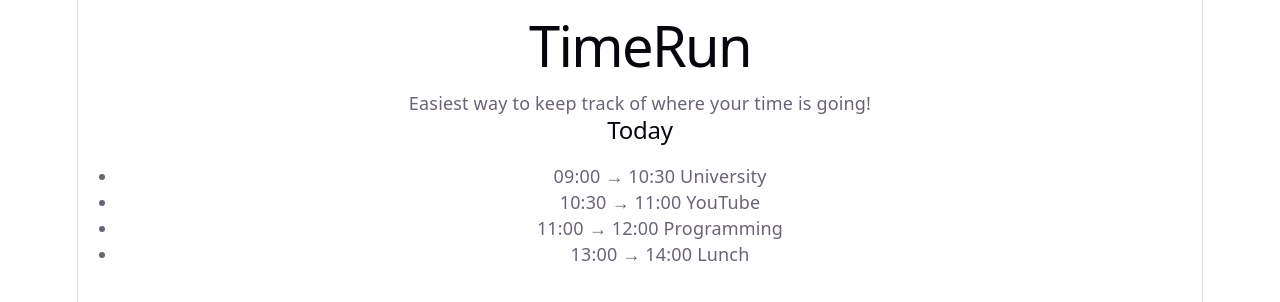
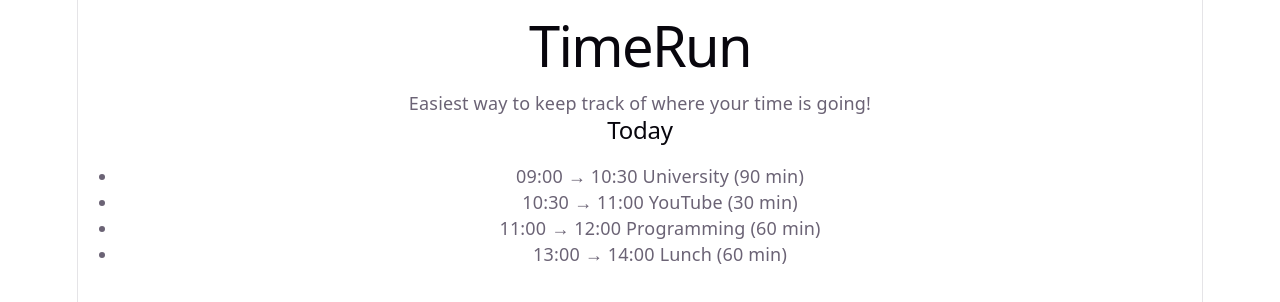
Before and after one commit to bansalkreya-ux/TimeRun, a React (Vite) app: page / in a window 1280 px wide. Shown: the top 302 px of the page. Built offline with nearby package versions, Linux system fonts and the light colour scheme.

Commit message:
I have written the code for time.js and added duration on main page

```diff
--- a/src/App.jsx
+++ b/src/App.jsx
@@ -1,4 +1,4 @@
-
+import { toMinutes } from "./utils/time";
 
 const sessions = [
   { start: "09:00", end: "10:30", activity: "University" },
@@ -6,6 +6,7 @@ const sessions = [
   { start: "11:00", end: "12:00", activity: "Programming" },
   { start: "13:00", end: "14:00", activity: "Lunch"}
 ]
+
 
 function App() {
   return (
@@ -17,7 +18,7 @@ function App() {
       <ul>
         {sessions.map((s) => (
           <li key={s.start}>
-            {s.start} → {s.end} {s.activity}
+            {s.start} → {s.end} {s.activity} ({toMinutes(s.end) - toMinutes(s.start)} min)
           </li>
         ))}
       </ul>
--- /dev/null
+++ b/src/utils/time.js
@@ -0,0 +1,7 @@
+export function toMinutes(time){
+    const timeParts  = time.split(":")
+    const total = (Number(timeParts[0]) * 60) + Number(timeParts[1])
+
+    return total
+
+}
```
